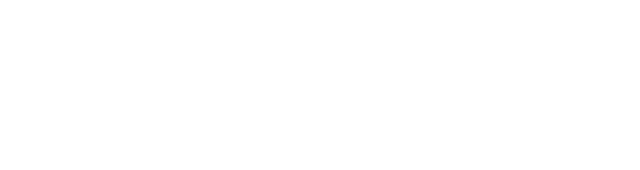
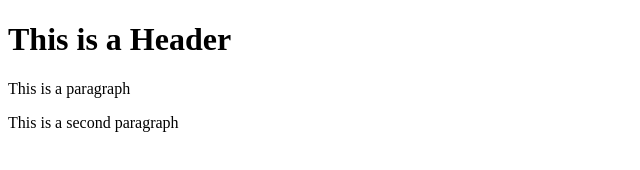
Before and after one commit to NJReynold/git-test, a plain HTML site: page templates/test.html in a window 1280 px wide. Shown: the whole page, without its empty margins (0-640 px from the left). Drawn offline with Linux system fonts and the light colour scheme.

Commit message:
third commit

```diff
--- a/templates/test.html
+++ b/templates/test.html
@@ -6,6 +6,8 @@
     <title></title>
 </head>
 <body>
-
+    <h1>This is a Header</h1>
+    <p>This is a paragraph</p>
+    <p>This is a second paragraph</p>
 </body>
 </html>
```
